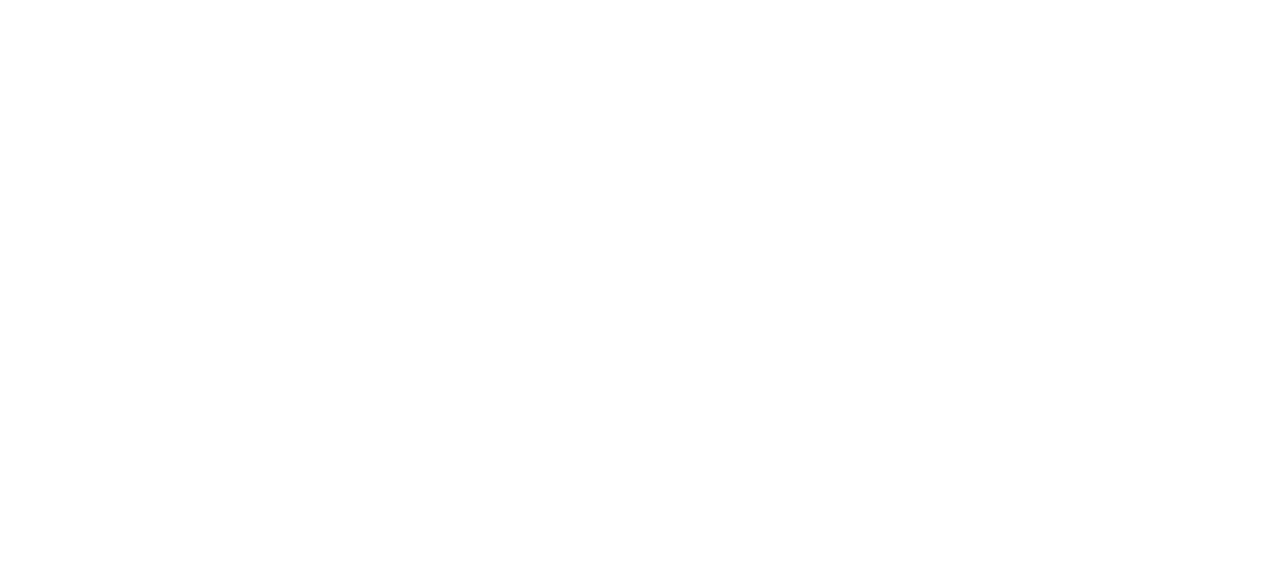
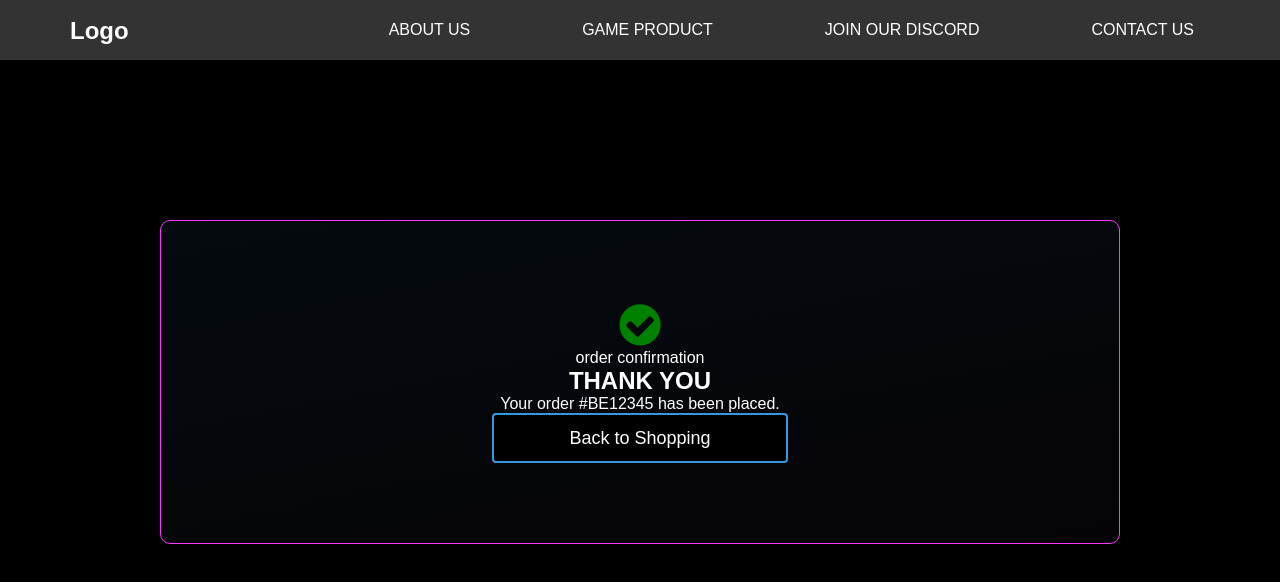
Before and after one commit to natnoppol/HTML-CSS-, a plain HTML site: page checkout_sussess.html in a window 1280 px wide. Drawn offline with Linux system fonts and the light colour scheme.

Commit message:
almost done with checkout sussess page
almost done with checkout sussess page

```diff
--- a/checkout_sussess.html
+++ b/checkout_sussess.html
@@ -4,11 +4,41 @@
     <meta charset="UTF-8">
     <meta name="viewport" content="width=device-width, initial-scale=1.0">
     <title>Document</title>
+
+    <link rel="stylesheet" href="src/css/styles.css">
+    <link rel="stylesheet" href="https://cdnjs.cloudflare.com/ajax/libs/font-awesome/4.7.0/css/font-awesome.min.css">
 </head>
 <body>
+    <nav>
+        <div class="container">
+            <div class="nav-con">
+                <div class="logo">
+                    <a href="/index.html">Logo</a>
+                </div>
+                <ul class="menu">
+                    <li><a href="/about.html">ABOUT US</a></li>
+                    <li><a href="/product.html">GAME PRODUCT</a></li>
+                    <li><a href="#">JOIN OUR DISCORD</a></li>
+                    <li><a href="/contact.html">CONTACT US</a></li>
+                </ul>
+            </div>
+        </div>
+    </nav>
     <section class="checkout-sussess">
         <div class="container">
-
+            <i class="fa fa-check-circle" style="font-size:48px;color:green"></i>
+        <div class="checkout-order">
+            <p>order confirmation</p>
+        </div>
+        <div class="checkout-thankyou">
+            <h1>Thank you</h1>
+        </div>
+        <div class="checkout-yourorder">
+            <p>Your order #BE12345 has been placed.</p>
+        </div>
+            <form action="">
+                <input type="button-sussess" value="Back to Shopping">
+            </form>
         </div>
     </section>
 </body>
--- a/src/css/about_style.css
+++ b/src/css/about_style.css
@@ -158,7 +158,7 @@ background-color: #000;
     margin-top: 2rem;
     display: grid;
     grid-template-columns: repeat(3, 1fr);
-    grid-gap: 1rem;
+    column-gap: 5rem;
     text-align: left;
     color: #fff;
 }
--- a/src/css/checkout_sussess_style.css
+++ b/src/css/checkout_sussess_style.css
@@ -0,0 +1,25 @@
+.checkout-sussess {
+    display: grid;
+    text-align: center;
+    row-gap: 10rem;
+    padding: 5rem;
+    margin: 10rem;
+    border-radius: 10px;
+    border: 1px solid var(--Border-color, #FB37FF);
+    background: var(--BG-col-2, linear-gradient(169deg, rgba(58, 129, 191, 0.08) 1.85%, rgba(65, 48, 90, 0.08) 98.72%));
+}
+input[type="button-sussess"] {
+    font-weight: 500;
+    font-size: 18px;
+    height: 50px;
+    padding: 0 30px;
+    cursor: pointer;
+    border-radius: 4px;
+    border: 2px solid #3498DB;
+    color: #fff;
+    background-color: black;
+    text-align: center;
+}
+input[type="button-sussess"]:hover {
+    background-color: rgb(4, 88, 167);
+}
--- a/src/css/product_detail_style.css
+++ b/src/css/product_detail_style.css
@@ -2,7 +2,9 @@
     display: grid;
     grid-template-columns: repeat(2, 2fr);
     text-align: center;
+    padding: 5rem;
 }
+
 .icon-svg>div {
     display: flex;
     flex-direction: row;
@@ -10,10 +12,7 @@
     margin: 2rem;
     /* border: red solid 5px; */
 }
-    .customer-name {
-        margin: 0;
-        display: block;
-    }
+
 details>summary {
     display: flex;
     justify-content: center;
@@ -24,11 +23,12 @@
     list-style: none;
     cursor: pointer;
 }
+
 .accordion {
-        border: 1px solid black;
     margin: 1rem;
 }
-    .submit-button{
+
+.submit-button {
     border: none;
     background: #4b4b4b;
     border-radius: 1rem;
@@ -41,3 +41,9 @@
     margin-bottom: 30px;
     transition: 0.3s;
 }
+
+.product-con {
+    background: url(/Image/product_detail.png);
+    background-size: cover;
+    height: 100vh;
+}
--- a/src/css/styles.css
+++ b/src/css/styles.css
@@ -13,6 +13,9 @@
     font-family: Arial, Helvetica, sans-serif;
     box-sizing: border-box;
     transition: 0.5s;
+}
+h1{
+    text-transform: uppercase;
 }
 
 /* body */
@@ -87,12 +90,10 @@ header { background: url('/Image/gamehub\ for\ gamer\ by\ gamer.png');
     background-position: center;
     box-shadow: inset 0 0 0 2000px rgba(0, 0, 0, 0.5);
 }
-
 .header-info {
     margin-top: 5rem;
     text-align: center;
     /* border: 1px solid red; */
-
 }
 .header-info p {
     width: 500px;
```
Also changed, not shown: product_detail.html (+1 -1 lines). Lines whose indentation alone changed are shown as unchanged.
